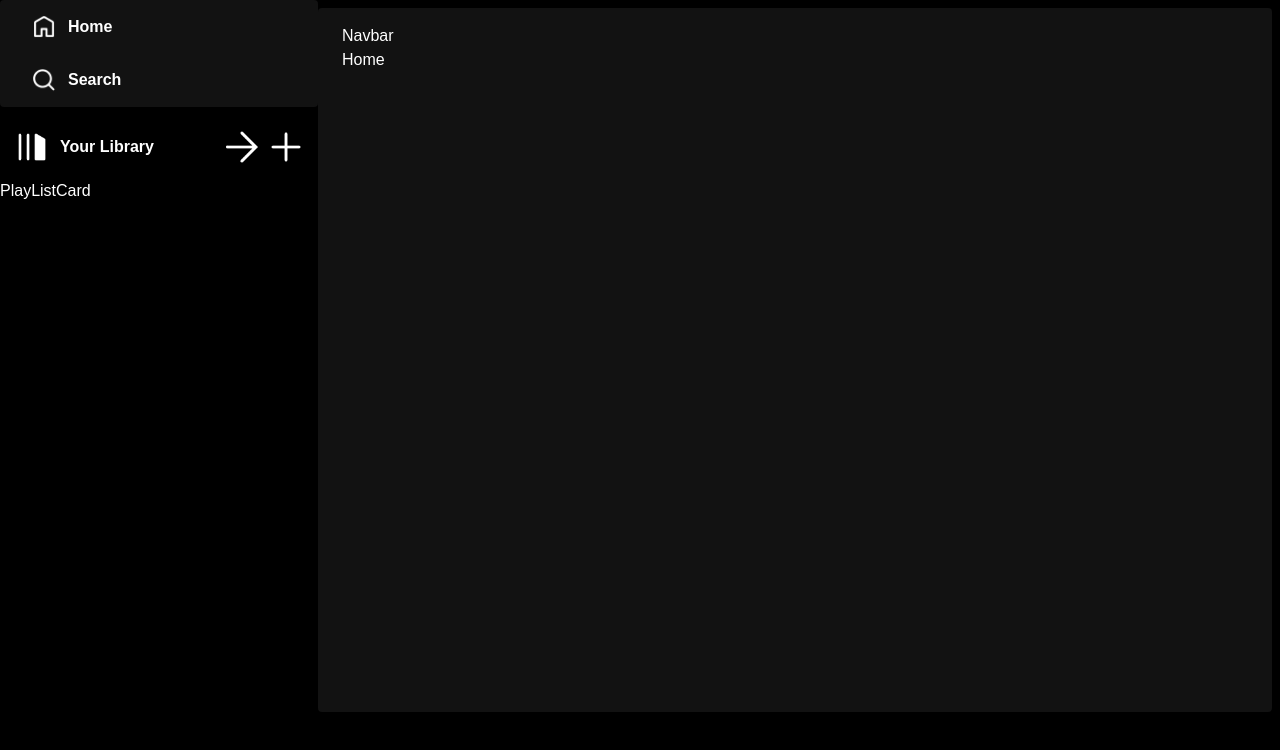
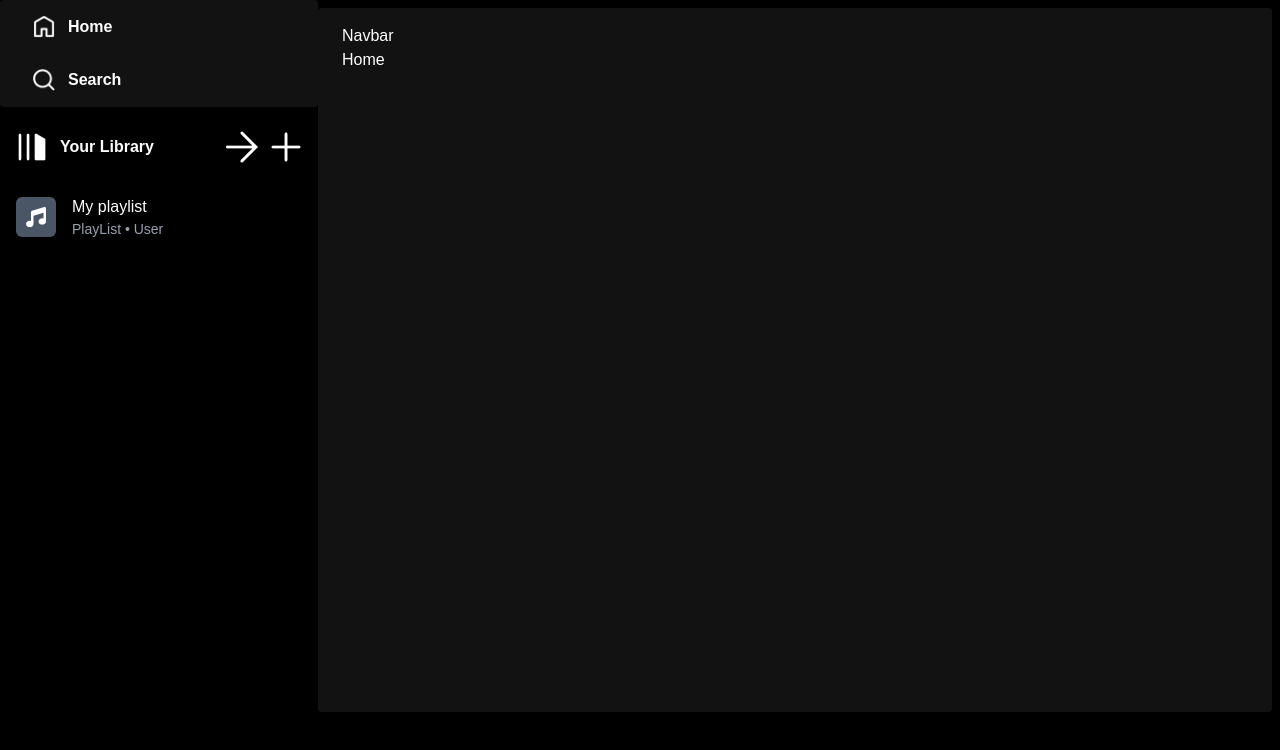
Before and after one commit to ABHI-019/MusicPlayer, a React (Vite) app in the folder frontend/: page / in a window 1280 px wide. Shown: the top 750 px of the page. Built offline with nearby package versions, Linux system fonts and the light colour scheme.

Commit message:
"PlayListCard"

```diff
--- a/frontend/src/components/PlayListCard.tsx
+++ b/frontend/src/components/PlayListCard.tsx
@@ -1,8 +1,20 @@
-
+import { FaMusic } from "react-icons/fa6"
 
 const PlayListCard = () => {
   return (
-    <div>PlayListCard</div>
+    <div className="flex items-center p-4 rounded-lg shadow-md cursor-pointer
+    hover:bg-[#ffffff26]">
+      <div className="w-10 h-10 bg-gray-600 flex items-center justify-center
+      rounded-md">
+        <FaMusic className="text-white text-xl"/>
+      </div>
+      <div className="ml-4">
+          <h2>My playlist</h2>
+          <p className="text-gray-400 text-sm">
+            PlayList • <span>{"User"}</span>
+          </p>
+      </div>
+    </div>
   )
 }
 
```
